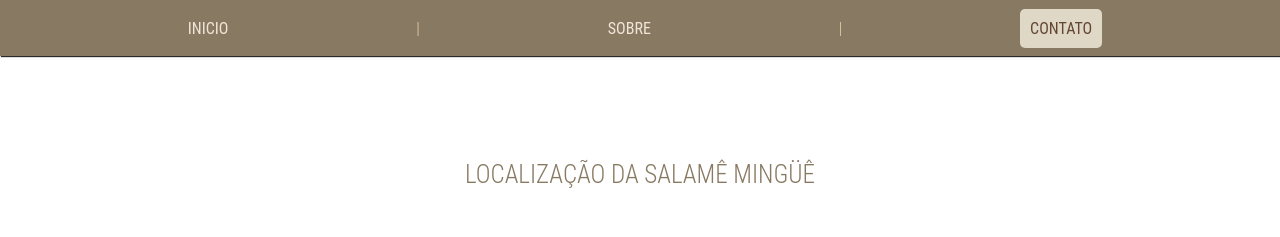
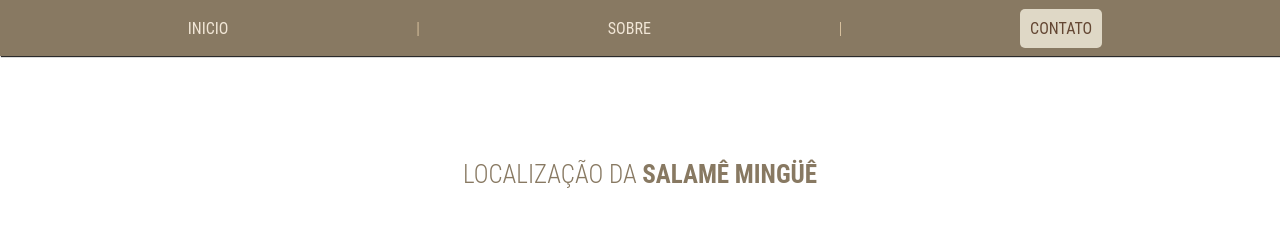
Before and after one commit to Professor-moises/salamemingue, a plain HTML site: page contato.html in a window 1280 px wide. Shown: the top 237 px of the page. Drawn offline with Linux system fonts and the light colour scheme; grey boxes are pictures that could not be loaded.

Commit message:
anteração no h1 da pagina contato

```diff
--- a/contato.html
+++ b/contato.html
@@ -55,7 +55,7 @@
     </header>
 
     <main>
-        <h1>Localização da <b>Salamê Mingüê</b></h1>
+        <h1>Localização da <b class="bold">Salamê Mingüê</b></h1>
 
         <div class="mapa">
             <iframe
--- a/style.css
+++ b/style.css
@@ -74,6 +74,10 @@ nav a:hover {
 
 nav span {
     color: #ecd3ad;
+}
+
+.bold{
+    font-weight: 700;
 }
 
 /* ----------------- INICIO DO HEADER -------------- */
```
